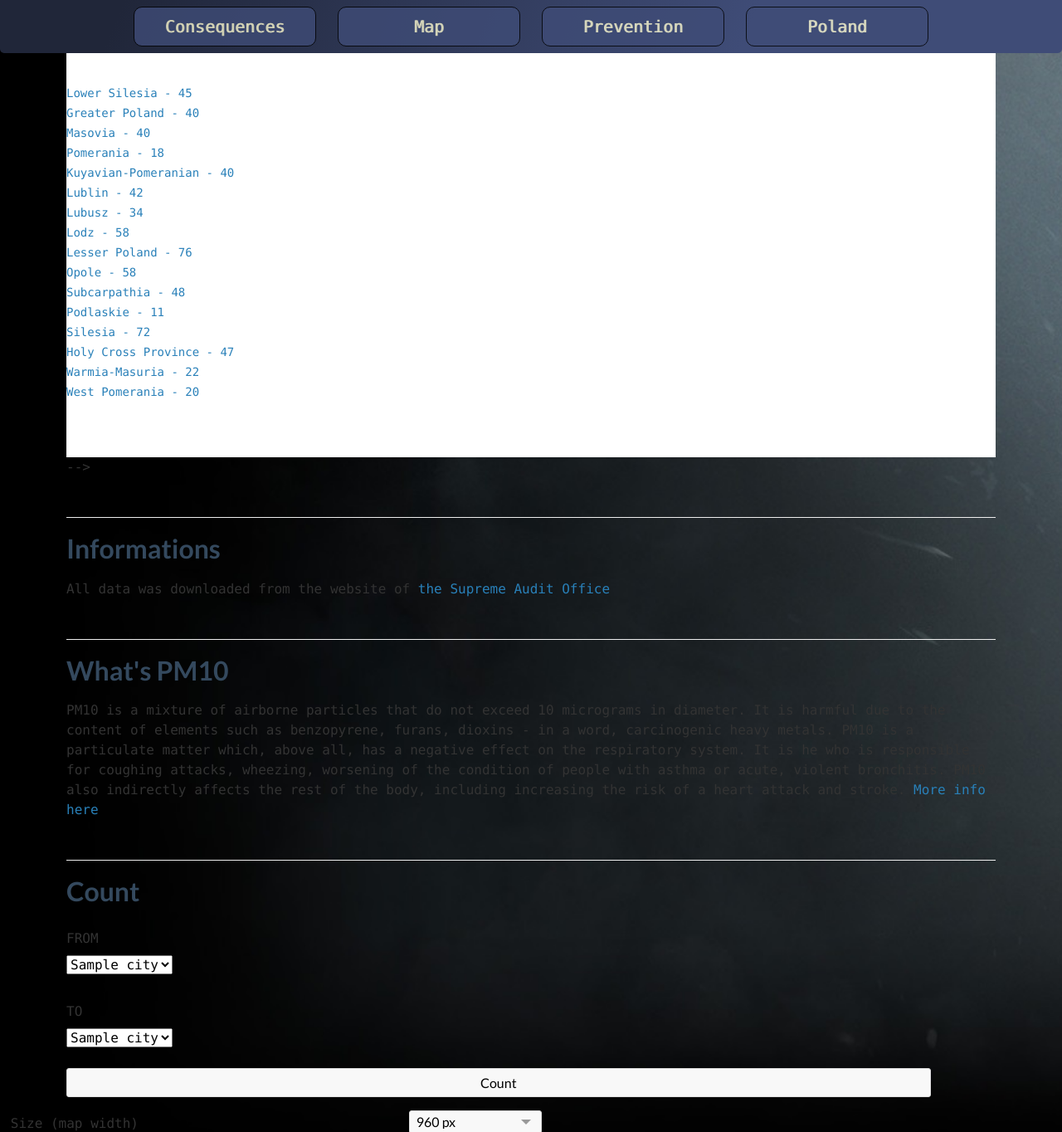
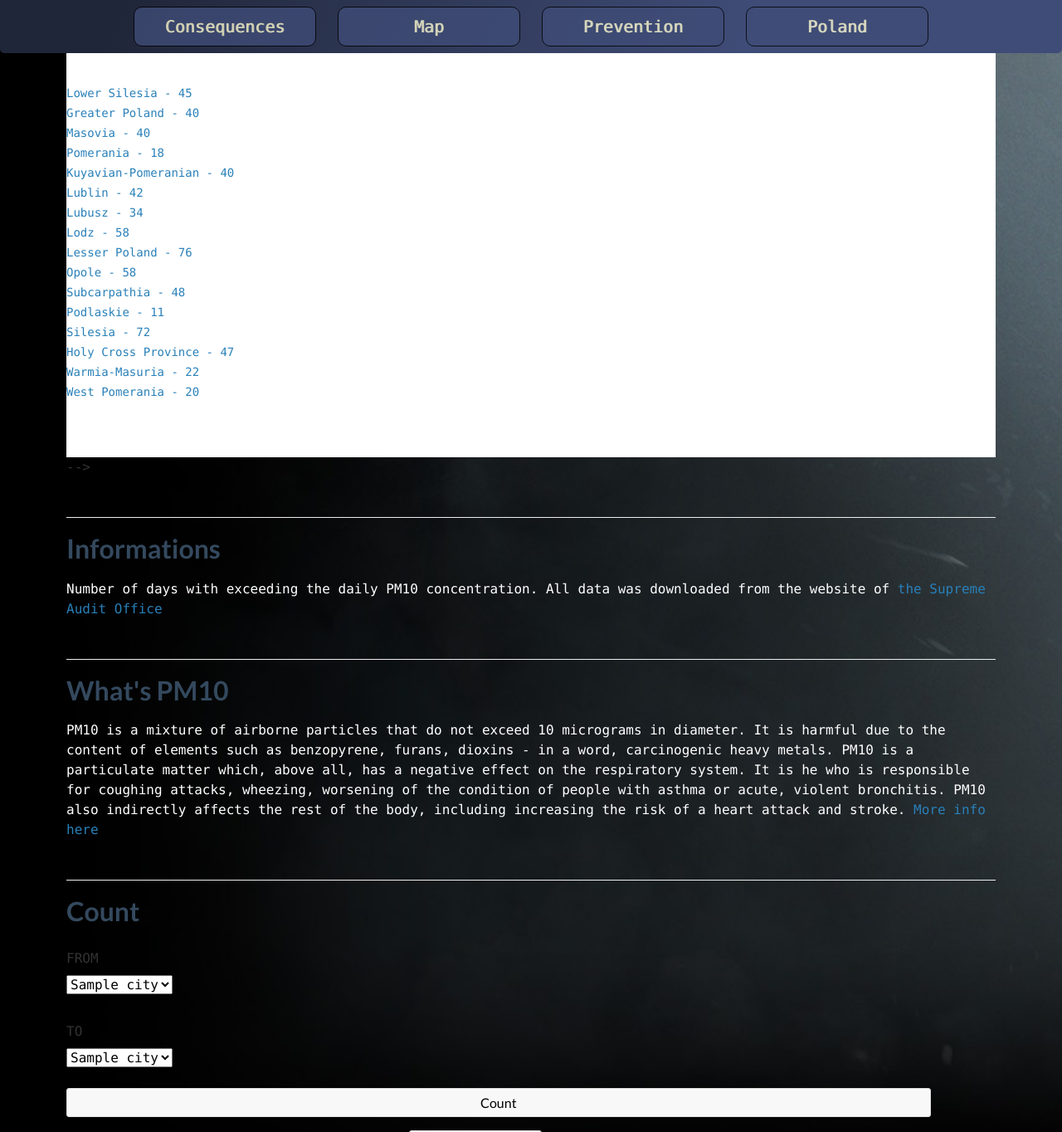
Before and after one commit to regin123/global-warming-investigator, a Django app: template templates/Poland.html in a window 1280 px wide. Shown: the top 1364 px of the page at 83% size. Run offline with Django 3.2, Linux system fonts and the light colour scheme; the template is opened without the code that fills it: most values are stand-ins (such as "Sample title", 1, 10 or a date in 2020); some libraries are stand-ins or nearby versions.

Commit message:
changed text colors on polish map

```diff
--- a/templates/Poland.html
+++ b/templates/Poland.html
@@ -116,12 +116,13 @@
     <section id="section-info" class="wrapper">
      <hr />
       <h3>Informations</h3>
-        All data was downloaded from the website of <a href="https://www.nik.gov.pl/aktualnosci/dbaj-o-zdrowie-nie-oddychaj.html"> the Supreme Audit Office </a>
+        <p style="color:white;">Number of days with exceeding the daily PM10 concentration.
+        All data was downloaded from the website of <a href="https://www.nik.gov.pl/aktualnosci/dbaj-o-zdrowie-nie-oddychaj.html"> the Supreme Audit Office </a></p>
 
         <section id="section-info2" class="wrapper">
      <hr />
       <h3>What's PM10</h3>
-       PM10 is a mixture of airborne particles that do not exceed 10 micrograms in diameter. It is harmful due to the content of elements such as benzopyrene, furans, dioxins - in a word, carcinogenic heavy metals. PM10 is a particulate matter which, above all, has a negative effect on the respiratory system. It is he who is responsible for coughing attacks, wheezing, worsening of the condition of people with asthma or acute, violent bronchitis. PM10 also indirectly affects the rest of the body, including increasing the risk of a heart attack and stroke.<a href="https://airly.org/pl/pyl-zawieszony-czym-jest-pm10-a-czym-pm2-5-aerozole-atmosferyczne/"> More info here </a>
+            <p style="color:white;"> PM10 is a mixture of airborne particles that do not exceed 10 micrograms in diameter. It is harmful due to the content of elements such as benzopyrene, furans, dioxins - in a word, carcinogenic heavy metals. PM10 is a particulate matter which, above all, has a negative effect on the respiratory system. It is he who is responsible for coughing attacks, wheezing, worsening of the condition of people with asthma or acute, violent bronchitis. PM10 also indirectly affects the rest of the body, including increasing the risk of a heart attack and stroke.<a href="https://airly.org/pl/pyl-zawieszony-czym-jest-pm10-a-czym-pm2-5-aerozole-atmosferyczne/"> More info here </a></p>
 
 
             <section id="section-count" class="wrapper">
```
